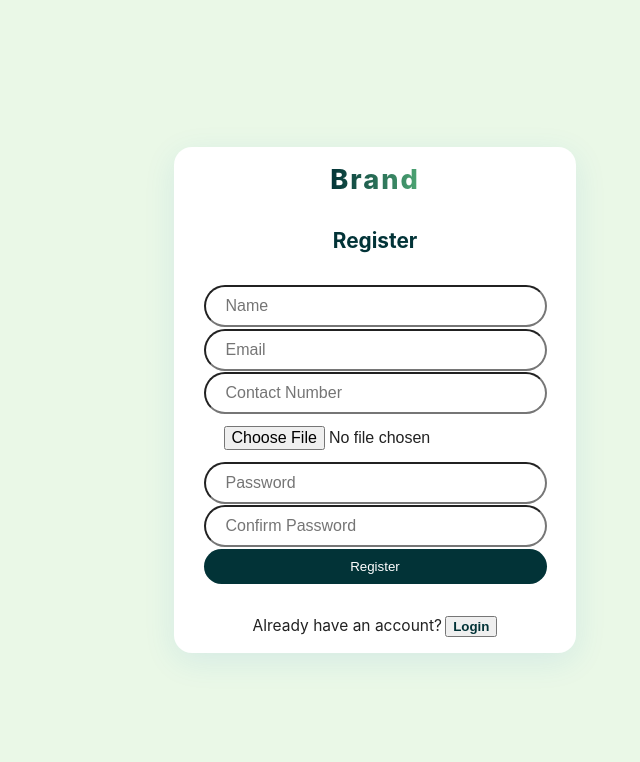
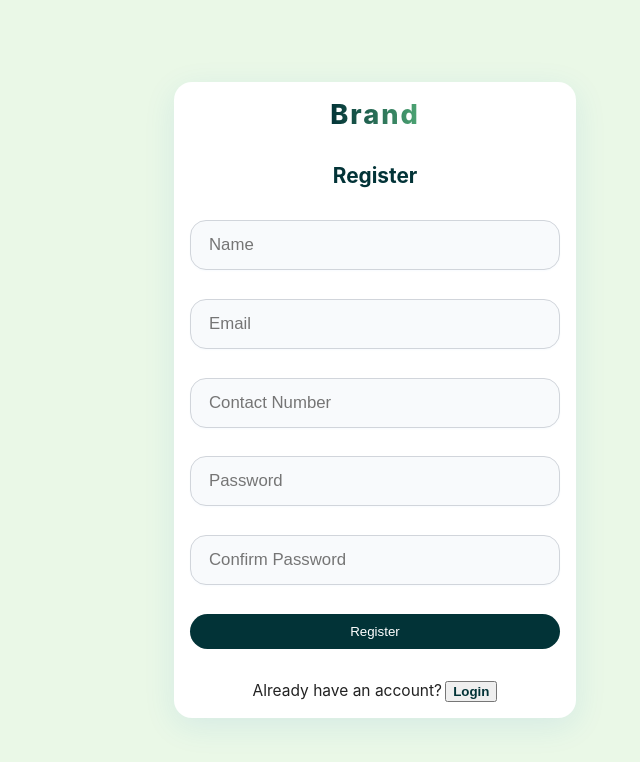
Before and after one commit to amandeep96001-beep/Frontend, a React (Create React App) app: page /register in a window 1280 px wide. Shown: the top 762 px of the page, without its empty margins (640-1280 px from the left). Built offline with nearby package versions, Linux system fonts and the light colour scheme; no server answers.

Commit message:
fix:: register and login design

```diff
--- a/src/features/auth/Register.tsx
+++ b/src/features/auth/Register.tsx
@@ -30,6 +30,10 @@ const Register: React.FC = () => {
       setForm({ ...form, image: files[0] });
     } else {
       setForm({ ...form, [name]: value });
+    }
+
+    if (errors[name as keyof IRegisterForm]) {
+      setErrors((prev) => ({ ...prev, [name]: undefined }));
     }
   };
 
@@ -65,6 +69,14 @@ console.log(process.env.BACKEND_URL_LOCAL);
     e.preventDefault();
     const validationErrors = validate(form);
     setErrors(validationErrors);
+    if (Object.keys(validationErrors).length > 0) {
+      showNotification({
+        message: `Please fill all required fields correctly.`,
+        type: 'error',
+      });
+      return;
+    }
+
     if (Object.keys(validationErrors).length === 0) {
       try {
         await register(formData).unwrap();
@@ -82,29 +94,60 @@ console.log(process.env.BACKEND_URL_LOCAL);
           <span className={styles.brandLogo}>Brand</span>
         </div>
         <div className={styles.registerTitle}>Register</div>
-        <form onSubmit={handleSubmit} className={styles.IRegisterForm}>
+        <form onSubmit={handleSubmit} className={styles.registerForm}>
           <div className={styles.registerField}>
-            <input name="name" placeholder="Name" value={form.name} onChange={handleChange} />
+            <input
+              name="name"
+              placeholder="Name"
+              value={form.name}
+              onChange={handleChange}
+              className={errors.name ? styles.inputError : ''}
+            />
             {errors.name && <span className={styles.error}>{errors.name}</span>}
           </div>
           <div className={styles.registerField}>
-            <input name="email" type="email" placeholder="Email" value={form.email} onChange={handleChange} />
+            <input
+              name="email"
+              type="email"
+              placeholder="Email"
+              value={form.email}
+              onChange={handleChange}
+              className={errors.email ? styles.inputError : ''}
+            />
             {errors.email && <span className={styles.error}>{errors.email}</span>}
           </div>
           <div className={styles.registerField}>
-            <input name="contact" type="tel" placeholder="Contact Number" value={form.contact} onChange={handleChange}/>
+            <input
+              name="contact"
+              type="tel"
+              placeholder="Contact Number"
+              value={form.contact}
+              onChange={handleChange}
+              className={errors.contact ? styles.inputError : ''}
+            />
             {errors.contact && <span className={styles.error}>{errors.contact}</span>}
           </div>
+
           <div className={styles.registerField}>
-            <input name="image" type="file" accept="image/*" onChange={handleChange} />
-            {errors.image && <span className={styles.error}>{errors.image}</span>}
-          </div>
-          <div className={styles.registerField}>
-            <input name="password" type="password" placeholder="Password" value={form.password} onChange={handleChange} />
+            <input
+              name="password"
+              type="password"
+              placeholder="Password"
+              value={form.password}
+              onChange={handleChange}
+              className={errors.password ? styles.inputError : ''}
+            />
             {errors.password && <span className={styles.error}>{errors.password}</span>}
           </div>
           <div className={styles.registerField}>
-            <input name="confirmPassword" type="password" placeholder="Confirm Password" value={form.confirmPassword} onChange={handleChange} />
+            <input
+              name="confirmPassword"
+              type="password"
+              placeholder="Confirm Password"
+              value={form.confirmPassword}
+              onChange={handleChange}
+              className={errors.confirmPassword ? styles.inputError : ''}
+            />
             {errors.confirmPassword && <span className={styles.error}>{errors.confirmPassword}</span>}
           </div>
        <Button variant="primary" onClick={()=> {}} label={isLoading ? 'Registering...' : 'Register'} />
--- a/src/features/auth/styles/Login.module.css
+++ b/src/features/auth/styles/Login.module.css
@@ -64,15 +64,24 @@
 
   .login-field input {
     width: 100%;
-    padding: 10px 20px;
-    border-radius: 50px;
+    padding: 14px 18px;
+    border: 1.5px solid #d1d5db;
+    border-radius: 12px;
     color: #222;
-    background: #fff;
-    font-size: 1rem;
+    background: #f8fafc;
+    font-size: 1.05rem;
     outline: none;
     margin-bottom: 0.1rem;
     box-sizing: border-box;
+    transition: border 0.2s, box-shadow 0.2s;
+    box-shadow: 0 1px 2px rgba(25, 118, 210, 0.03);
   }
+
+.login-field input:focus {
+  border-color: var(--color-primary);
+  background: #fff;
+  box-shadow: 0 2px 8px rgba(25, 118, 210, 0.08);
+}
 
 .login-field input:focus {
   border-color: var(--color-primary-dark);
--- a/src/features/auth/styles/Register.module.css
+++ b/src/features/auth/styles/Register.module.css
@@ -53,12 +53,13 @@
   font-weight: 700;
 }
 
- .registerField {
+.registerField {
   display: flex;
   flex-direction: column;
-  gap: 0.25rem;
   align-items: center;
   width: 100%;
+  position: relative;
+  margin-bottom: 0.7rem;
 }
 
  .registerField label {
@@ -67,16 +68,31 @@
   margin-bottom: 0.1rem;
 }
 
+
 .registerField input {
   width: 100%;
-  padding: 10px 20px;
-  border-radius: 50px;
+  padding: 14px 18px;
+  border: 1.5px solid #d1d5db;
+  border-radius: 16px;
   color: #222;
-  background: #fff;
-  font-size: 1rem;
+  background: #f8fafc;
+  font-size: 1.05rem;
   outline: none;
   margin-bottom: 0.1rem;
   box-sizing: border-box;
+  transition: border 0.2s, box-shadow 0.2s;
+  box-shadow: 0 1px 2px rgba(25, 118, 210, 0.03);
+}
+
+.registerField input:focus {
+  border-color: var(--color-primary);
+  background: #fff;
+  box-shadow: 0 2px 8px rgba(25, 118, 210, 0.08);
+}
+
+.inputError {
+  border: 1.5px solid #d32f2f !important;
+  background: #fff0f0 !important;
 }
 
  .registerField input:focus {
@@ -123,7 +139,21 @@
 
 .error {
   color: #d32f2f;
-  font-size: 0.9rem;
-  margin-top: -0.5rem;
-  margin-bottom: 0.5rem;
+  font-size: 0.92rem;
+  position: absolute;
+  left: 12px;
+  bottom: -1.1em;
+  text-align: left;
+  width: calc(100% - 24px);
+  font-weight: 500;
+  letter-spacing: 0.01em;
+  pointer-events: none;
+  z-index: 2;
+  background: transparent;
+  margin: 0;
+  padding: 0;
 }
+
+.inputError {
+  border: 1px solid #d32f2f !important;
+}
```
